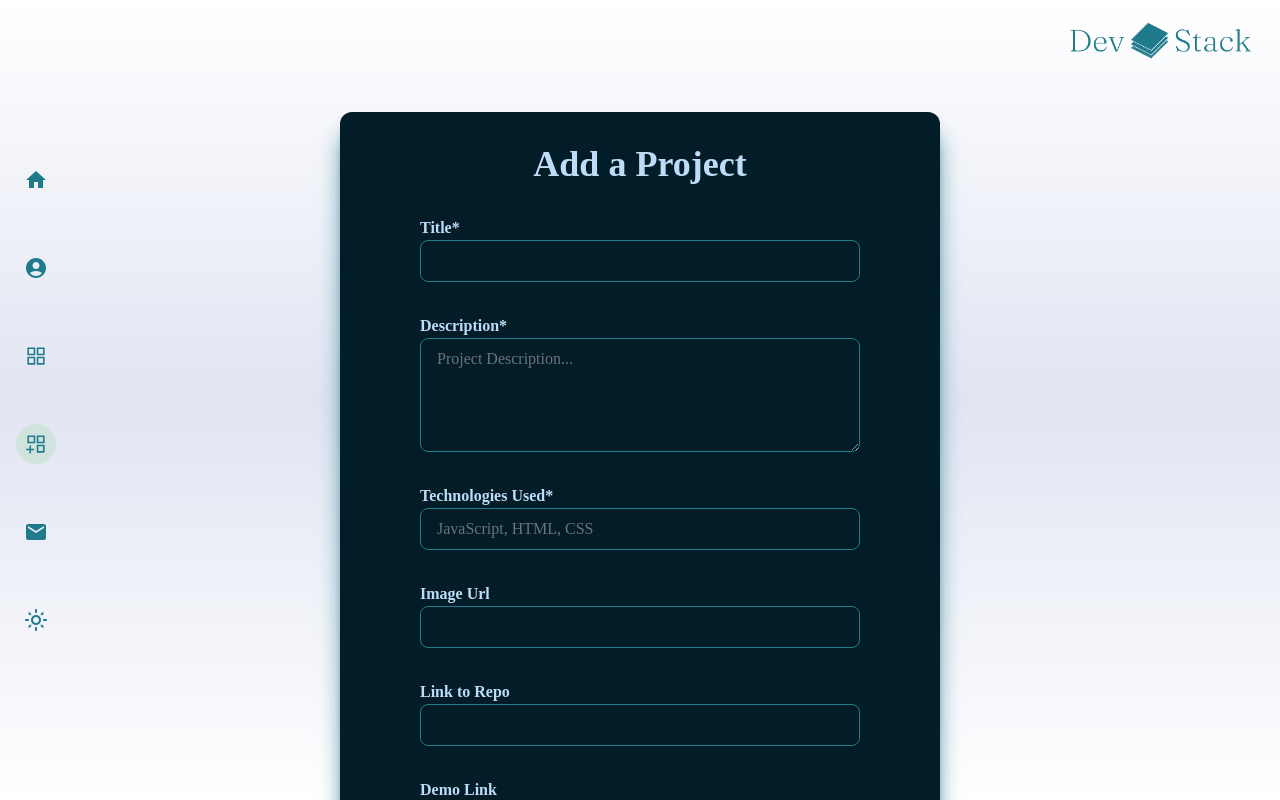
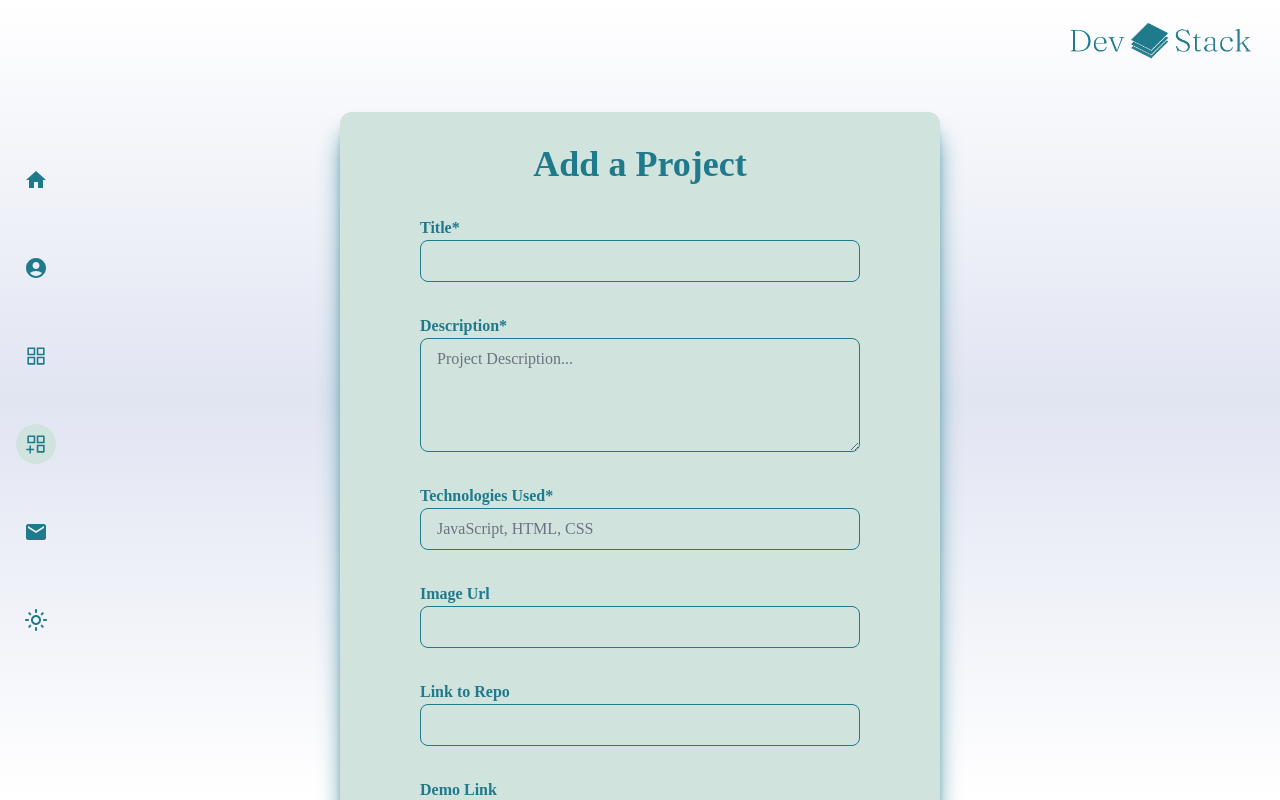
Before and after one commit to joshuanelsondev/devstack-project, a React (Create React App) app: page /projects/new in a window 1280 px wide. Shown: the top 800 px of the page. Built offline with nearby package versions, Linux system fonts and the light colour scheme; what tailwindcss-dark-mode would draw is missing.

Commit message:
Edit projects page css

```diff
--- a/src/Components/NewProject.js
+++ b/src/Components/NewProject.js
@@ -61,25 +61,30 @@ export default function NewProject() {
 
     return (
       <div className="flex justify-center mx-4 pt-28 pb-10">
-        <form className="flex flex-col items-center gap-6 sm:gap-8 z-10 text-blue bg-dark h-fit w-11/12 sm:w-[600px] p-8 sm:px-20 mb-10 rounded-xl shadow-xl shadow-primary">
-          <h1 className="text-blue text-4xl font-bold self-center">Add a Project</h1>
+        <form className="flex flex-col items-center gap-6 sm:gap-8 z-10 text-dark bg-secondary dark:bg-dark h-fit w-11/12 sm:w-[600px] p-8 sm:px-20 mb-10 rounded-xl shadow-xl shadow-primary">
+          <h1 className="text-primary dark:text-blue text-4xl font-bold self-center">
+            Add a Project
+          </h1>
           {errorMessage && <p className="text-red">{errorMessage}</p>}
           <div className="flex flex-col w-full">
-            <label className="text-blue text-md font-semibold" htmlFor="title">
+            <label
+              className="text-primary dark:text-blue text-md font-semibold"
+              htmlFor="title"
+            >
               Title*
             </label>
             <input
               onChange={handleFormChange}
               id="title"
               type="text"
-              className="bg-[transparent] border border-primary rounded-lg focus:outline-none focus:border-blue pl-4"
+              className="bg-[transparent] border border-primary rounded-lg focus:border-none focus:ring-2 focus:ring-primary dark:focus:ring-blue pl-4"
               value={newProject.title}
               required
             />
           </div>
           <div className="flex flex-col w-full">
             <label
-              className="text-blue text-md font-semibold"
+              className="text-primary dark:text-blue text-md font-semibold"
               htmlFor="description"
             >
               Description*
@@ -90,40 +95,46 @@ export default function NewProject() {
               rows={4}
               cols={50}
               placeholder="Project Description..."
-              className="bg-[transparent] border border-primary rounded-lg focus:outline-none focus:border-blue pl-4"
+              className="bg-[transparent] border border-primary rounded-lg focus:border-none focus:ring-2 focus:ring-primary dark:focus:ring-blue pl-4"
               value={newProject.description}
               required
             />
           </div>
           <div className="flex flex-col w-full">
-            <label className="text-blue text-md font-semibold" htmlFor="tech">
+            <label
+              className="text-primary dark:text-blue text-md font-semibold"
+              htmlFor="tech"
+            >
               Technologies Used*
             </label>
             <input
               onChange={handleFormChange}
               id="tech"
               type="text"
-              className="bg-[transparent] border border-primary rounded-lg focus:outline-none focus:border-blue pl-4"
+              className="bg-[transparent] border border-primary rounded-lg focus:border-none focus:ring-2 focus:ring-primary dark:focus:ring-blue pl-4"
               value={newProject.tech}
               placeholder="JavaScript, HTML, CSS"
               required
             />
           </div>
           <div className="flex flex-col w-full">
-            <label className="text-blue text-md font-semibold" htmlFor="image">
+            <label
+              className="text-primary dark:text-blue text-md font-semibold"
+              htmlFor="image"
+            >
               Image Url
             </label>
             <input
               onChange={handleFormChange}
               id="image"
               type="url"
-              className="bg-[transparent] border border-primary rounded-lg focus:outline-none focus:border-blue pl-4"
+              className="bg-[transparent] border border-primary rounded-lg focus:border-none focus:ring-2 focus:ring-primary dark:focus:ring-blue pl-4"
               value={newProject.image}
             />
           </div>
           <div className="flex flex-col w-full">
             <label
-              className="text-blue text-md font-semibold"
+              className="text-primary dark:text-blue text-md font-semibold"
               htmlFor="github_link"
             >
               Link to Repo
@@ -132,13 +143,13 @@ export default function NewProject() {
               onChange={handleFormChange}
               id="github_link"
               type="url"
-              className="bg-[transparent] border border-primary rounded-lg focus:outline-none focus:border-blue pl-4"
+              className="bg-[transparent] border border-primary rounded-lg focus:border-none focus:ring-2 focus:ring-primary dark:focus:ring-blue pl-4"
               value={newProject.github_link}
             />
           </div>
           <div className="flex flex-col w-full">
             <label
-              className="text-blue text-md font-semibold"
+              className="text-primary dark:text-blue text-md font-semibold"
               htmlFor="demo_link"
             >
               Demo Link
@@ -147,13 +158,13 @@ export default function NewProject() {
               onChange={handleFormChange}
               id="demo_link"
               type="url"
-              className="bg-[transparent] border border-primary rounded-lg focus:outline-none focus:border-blue pl-4"
+              className="bg-[transparent] border border-primary rounded-lg focus:border-none focus:ring-2 focus:ring-primary dark:focus:ring-blue pl-4"
               value={newProject.demo_link}
             />
           </div>
           <div className="flex gap-2 w-full">
             <label
-              className="text-blue text-md font-semibold"
+              className="text-primary dark:text-blue text-md font-semibold"
               htmlFor="is_favorite"
             >
               Add to Favorites
@@ -169,7 +180,7 @@ export default function NewProject() {
           <div className="flex w-full justify-end">
             <button
               onClick={handleSubmit}
-              className="text-primary font-semibold bg-secondary cursor-pointer p-2 rounded-xl w-20 z-30 h-auto hover:bg-dark hover:text-secondary"
+              className="text-primary font-semibold bg-secondary cursor-pointer p-2 rounded-xl w-20 z-30 h-auto hover:bg-primary hover:text-secondary"
             >
               Save
             </button>
--- a/src/Pages/Home.js
+++ b/src/Pages/Home.js
@@ -1,6 +1,6 @@
 import { useEffect } from "react";
 
-import headshotCopy from "../assets/headshot-copy.png";
+
 import {
   AiFillLinkedin,
   AiOutlineGithub,
```
